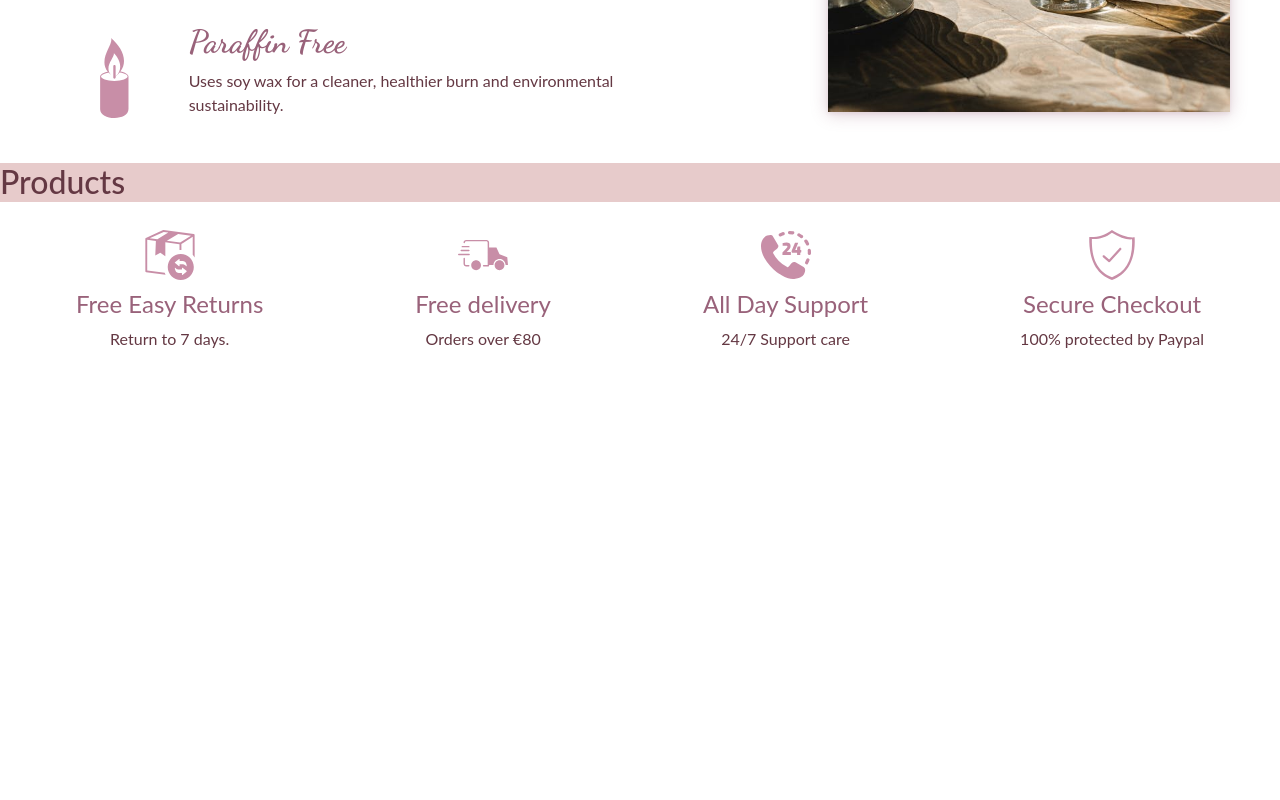
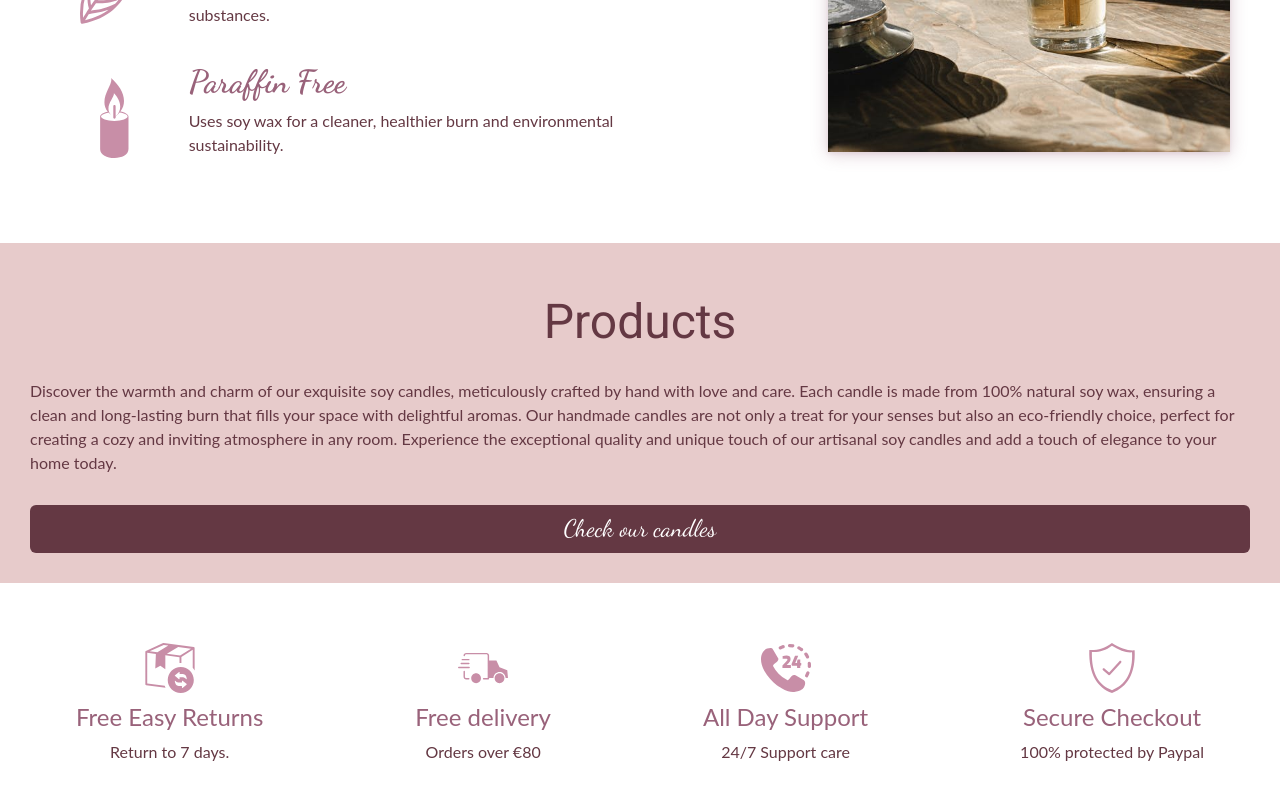
Before and after one commit to VeronicaVez/candlesEcommerce-client, a React (Vite) app: page / in a window 1280 px wide. Shown: the part 1282-2082 px from the top of the page. Before the commit the page ends 1669 px from the top, so only its background shows below. Built offline with nearby package versions, Linux system fonts and the light colour scheme; a web font is replaced by a local one.

Commit message:
homepage done, navbar modified, candle pages wip

```diff
--- a/src/components/CandleCard/CandleCard.jsx
+++ b/src/components/CandleCard/CandleCard.jsx
@@ -1,21 +1,25 @@
 import Button from "react-bootstrap/Button"
-import Card from "react-bootstrap/Card"
-import { CloseButton } from "react-bootstrap"
-import Link from "react"
+import { Card, CloseButton } from "react-bootstrap"
+import { Link } from "react-router-dom"
 
-function CandleCard({ id, name, description, price, aroma, image }) {
+function CandleCard({
+  _id,
+  name,
+  description,
+  price,
+  aroma,
+  image,
+  deleteCandle,
+}) {
   return (
     <>
-      {/*  <Card style={{ width: "18rem" }}>
-        < Card.Img variant="top" src="holder.js/100px180" />
+      <Card>
         <Card.Body>
-        <CloseButton
+          {/*}   <CloseButton
             className="btn-close"
-          onClick={() => {
-            removeCard(id)
-          }}
-        />
-        <Link to={`/candles/${id}`} className="link-class">
+            onClick={() => deleteCandle(_id)}
+          /> */}
+          <Link to={`/candles/${_id}`} className="link-class">
             <Card.Img variant="top" src={image} />
             <Card.Title>
               {name} - {aroma}
@@ -25,7 +29,7 @@ function CandleCard({ id, name, description, price, aroma, image }) {
           </Link>
           <Button variant="primary">Add to cart</Button>
         </Card.Body>
-    </Card > */}
+      </Card>
     </>
   )
 }
--- /dev/null
+++ b/src/components/CandleList/CandleList.jsx
@@ -0,0 +1,46 @@
+import { useEffect, useState } from "react"
+import CandleCard from "../CandleCard/CandleCard"
+import { Row, Col } from "react-bootstrap"
+import candleServices from "./../../services/candle.services"
+
+function CandleList() {
+  const [candles, setCandles] = useState([])
+
+  useEffect(() => {
+    getAllCandles()
+  }, [])
+
+  const getAllCandles = () => {
+    candleServices
+      .getAllCandles()
+      .then(({ data }) => setCandles(data))
+      .catch((err) => console.log(err))
+  }
+
+  const deleteCandle = (id) => {
+    candleServices
+      .deleteCandle(id)
+      .then(() => {
+        setCandles((prevCandles) =>
+          prevCandles.filter((candle) => candle._id !== id)
+        )
+      })
+      .catch((err) => {
+        console.log(err)
+      })
+  }
+
+  return (
+    <div className="CandleList">
+      <Row>
+        {candles.map((candle) => (
+          <Col key={candle._id} lg={3} md={6}>
+            <CandleCard {...candle} deleteCandle={deleteCandle} />
+          </Col>
+        ))}
+      </Row>
+    </div>
+  )
+}
+
+export default CandleList
--- a/src/components/Forms/SignUpForm/SignUpForm.jsx
+++ b/src/components/Forms/SignUpForm/SignUpForm.jsx
@@ -4,7 +4,7 @@ import Col from "react-bootstrap/esm/Col"
 import Row from "react-bootstrap/esm/Row"
 import Button from "react-bootstrap/Button"
 import { useNavigate } from "react-router-dom"
-import authServices from "./../../../services/auth.services"
+import authServices from "./../../../services/auth.services.js"
 import "./SignUpForm.css"
 
 function SignupForm() {
--- a/src/components/Navbar/Navbar.css
+++ b/src/components/Navbar/Navbar.css
@@ -34,6 +34,11 @@
     width:20%;
 }
 
+.logout {
+    text-decoration: none;
+    color: #643843;
+}
+
 @media screen and (min-width:992px) {
     .logo {
         width: 15%;
@@ -56,4 +61,8 @@
             align-items: center;
             margin-right: 20px;
         }
+
+    .logout{
+        margin-top: -6px;
+    }
 }
--- a/src/components/Navbar/Navbar.jsx
+++ b/src/components/Navbar/Navbar.jsx
@@ -10,7 +10,7 @@ import { useState } from "react"
 import Offcanvas from "react-bootstrap/Offcanvas"
 
 function NavBar() {
-  const { isLoggedIn, user } = useContext(AuthContext)
+  const { isLoggedIn, user, logout } = useContext(AuthContext)
   const [showOffcanvas, setShowOffcanvas] = useState(false)
 
   const handleOffcanvasClose = () => setShowOffcanvas(false)
@@ -72,6 +72,9 @@ function NavBar() {
                     <path d="M0 1.5A.5.5 0 0 1 .5 1H2a.5.5 0 0 1 .485.379L2.89 3H14.5a.5.5 0 0 1 .491.592l-1.5 8A.5.5 0 0 1 13 12H4a.5.5 0 0 1-.491-.408L2.01 3.607 1.61 2H.5a.5.5 0 0 1-.5-.5M3.102 4l1.313 7h8.17l1.313-7zM5 12a2 2 0 1 0 0 4 2 2 0 0 0 0-4m7 0a2 2 0 1 0 0 4 2 2 0 0 0 0-4m-7 1a1 1 0 1 1 0 2 1 1 0 0 1 0-2m7 0a1 1 0 1 1 0 2 1 1 0 0 1 0-2" />
                   </svg>
                 </Nav.Link>
+                <Link onClick={logout} className="logout">
+                  <Nav.Link as="span">Log Out</Nav.Link>
+                </Link>
               </>
             )}
           </Nav>
--- a/src/pages/CandlesPage/CandlesPage.jsx
+++ b/src/pages/CandlesPage/CandlesPage.jsx
@@ -1,13 +1,21 @@
-import CandleCard from "./../../components/CandleCard/CandleCard"
-import { Row, Col } from "react-bootstrap"
-import { Container } from "react-bootstrap"
-import { useState } from "react"
+import CandleList from "./../../components/CandleList/CandleList"
+import { Button } from "react-bootstrap"
+import { useContext } from "react"
+import { AuthContext } from "../../context/auth.context"
 
 const CandlesPage = () => {
+  const { isLoggedIn, user } = useContext(AuthContext)
   return (
     <>
       <h1> Our candles</h1>
-      <CandleCard />
+      <CandleList />
+      {isLoggedIn &&
+        user.role ===
+          "admin"(
+            <Button as={Link} to="/candles/new-candle">
+              Add New Candle
+            </Button>
+          )}
     </>
   )
 }
--- a/src/pages/Homepage/Homepage.css
+++ b/src/pages/Homepage/Homepage.css
@@ -95,7 +95,36 @@
 }
 
 .third-part {
-    background-color:#E7CBCB
+    background-color:#E7CBCB;
+    padding: 30px;
+}
+
+.third-part h2{
+    font-size: 2rem;
+    font-family: "Roboto", sans-serif;
+    font-weight: 400;
+    color: #643843;
+    padding: 10px 0px;
+    display: flex;
+    justify-content: center;
+}
+
+.third-part a {
+    border:none;
+    text-decoration: none;
+    font-size: 1.5rem;
+    color: white;
+    background-color: #643843;
+    font-family: "Dancing Script", cursive;
+    display: flex;
+    justify-content: center;
+}
+
+.third-part a:hover {
+    font-weight: 600;
+    color: #643843;
+    background-color: white;
+    border: none;
 }
 
 .delivery{
@@ -125,6 +154,7 @@
         }
 
     .second-part{
+        margin-top: 40px;
             padding: 20px 40px;
         }
 
@@ -146,7 +176,22 @@
             align-items: flex-end;
         }
 
+    .third-part {
+        margin-top: 40px;
+        padding: 30px 30px;
+    }
+
+    .third-part h2{
+        padding:20px;
+        font-size: 3rem;
+    }
+
+    .third-part a {
+        margin-top: 30px;
+    }
+
     .fourth-part {
+        margin-top: 40px;
             display: flex;
             justify-content: space-around;
             align-items: center;
--- a/src/pages/Homepage/Homepage.jsx
+++ b/src/pages/Homepage/Homepage.jsx
@@ -2,6 +2,8 @@ import leftPic from "./../../images/candles-home.webp"
 import rightPic from "./../../images/candles-relax.jpg"
 import handmade from "./../../images/handmade-candes.jpeg"
 import "./Homepage.css"
+import { Link } from "react-router-dom"
+import { Button } from "react-bootstrap"
 
 function Homepage() {
   return (
@@ -116,6 +118,19 @@ function Homepage() {
       </section>
       <section className="third-part">
         <h2>Products</h2>
+        <p>
+          Discover the warmth and charm of our exquisite soy candles,
+          meticulously crafted by hand with love and care. Each candle is made
+          from 100% natural soy wax, ensuring a clean and long-lasting burn that
+          fills your space with delightful aromas. Our handmade candles are not
+          only a treat for your senses but also an eco-friendly choice, perfect
+          for creating a cozy and inviting atmosphere in any room. Experience
+          the exceptional quality and unique touch of our artisanal soy candles
+          and add a touch of elegance to your home today.
+        </p>
+        <Button as={Link} to="/candles" className="products-button">
+          Check our candles
+        </Button>
       </section>
       <section className="fourth-part">
         <article className="delivery">
--- /dev/null
+++ b/src/services/candle.services.js
@@ -0,0 +1,27 @@
+import axios from "axios"
+
+class CandleServices {
+    constructor() {
+        this.axiosApi = axios.create({
+            baseURL: import.meta.env.VITE_SERVER_URL
+        })
+    }
+
+    getAllCandles() {
+        return this.axiosApi.get(`/api/candles`)
+    }
+
+    getCandle(candleId) {
+        return this.axiosApi.get(`/api/candles/${candleId}`)
+    }
+
+    newCandle() {
+        return this.axiosApi.post(`/api/candles`)
+    }
+
+    deleteCandle(candleId) {
+        return this.axiosApi.delete(`/api/candles/${candleId}`)
+    }
+}
+
+export default new CandleServices()
```
Also changed, not shown: src/components/Forms/NewCandleForm/NewCandleForm.jsx (+51 -6 lines). Lines whose indentation alone changed are shown as unchanged.
